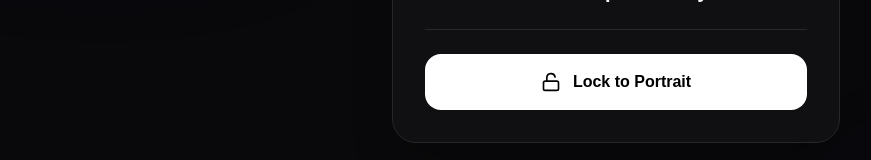
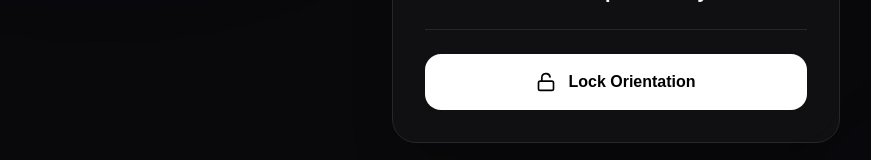
Before and after one commit to santhosh30108/rotation-poc, a Next.js app: page / in a window 1280 px wide. Shown: the part 371-531 px from the top of the page, without its empty margins (24-895 px from the left). Built offline with nearby package versions, Linux system fonts and the light colour scheme.

Commit message:
feat: update lock logic to current orientation and simplify popup message

```diff
--- a/src/pages/index.js
+++ b/src/pages/index.js
@@ -36,9 +36,11 @@ export default function Home() {
         }
 
         if (screen.orientation && screen.orientation.lock) {
-          await screen.orientation.lock("portrait");
+          // Lock to whatever the current orientation type is
+          const currentType = screen.orientation.type;
+          await screen.orientation.lock(currentType);
           setIsLocked(true);
-          console.log("✅ Screen locked!");
+          console.log(`✅ Screen locked to ${currentType}!`);
         } else {
           throw new Error("Orientation lock not supported on this browser.");
         }
@@ -129,7 +131,7 @@ export default function Home() {
             ) : (
               <>
                 <Unlock className="w-5 h-5" />
-                <span>Lock to Portrait</span>
+                <span>Lock Orientation</span>
               </>
             )}
 
@@ -164,7 +166,7 @@ export default function Home() {
         </footer>
       </main>
 
-      {/* Simple AI Popup simulation */}
+      {/* Simplified Action Popup */}
       {isAIPopupOpen && (
         <div className="fixed inset-0 z-50 flex items-center justify-center p-4 bg-black/60 backdrop-blur-sm transition-all duration-300" onClick={() => setIsAIPopupOpen(false)}>
           <div className="bg-zinc-900 border border-zinc-800 p-6 rounded-3xl max-w-xs w-full shadow-2xl animate-in fade-in zoom-in duration-300" onClick={e => e.stopPropagation()}>
@@ -175,7 +177,7 @@ export default function Home() {
               <h3 className="font-bold text-lg">Action Recorded</h3>
             </div>
             <p className="text-zinc-400 text-sm mb-6 leading-relaxed">
-              The orientation lock state has been toggled. This event can be used to trigger AI assistance or session logging.
+              The orientation lock state has been toggled.
             </p>
             <button
               onClick={() => setIsAIPopupOpen(false)}
```
